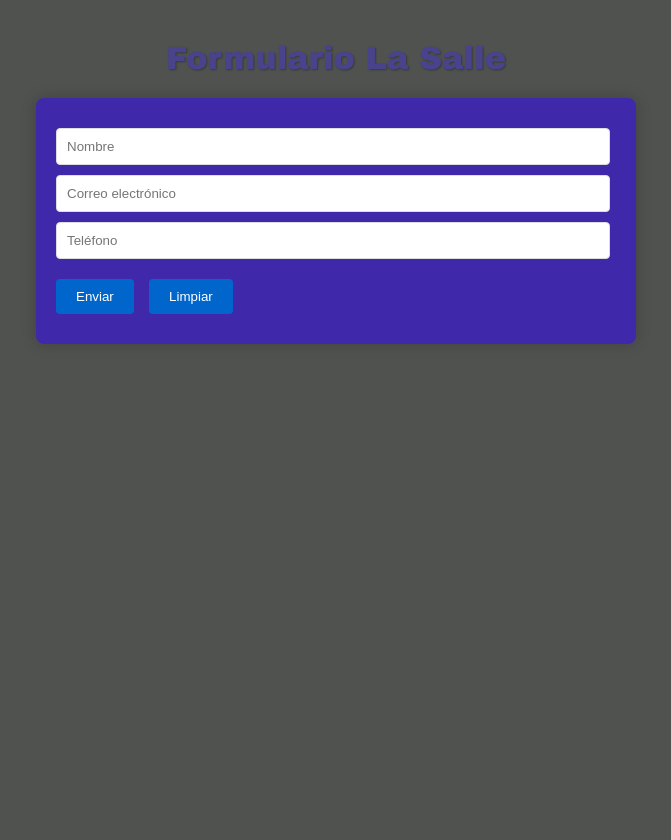
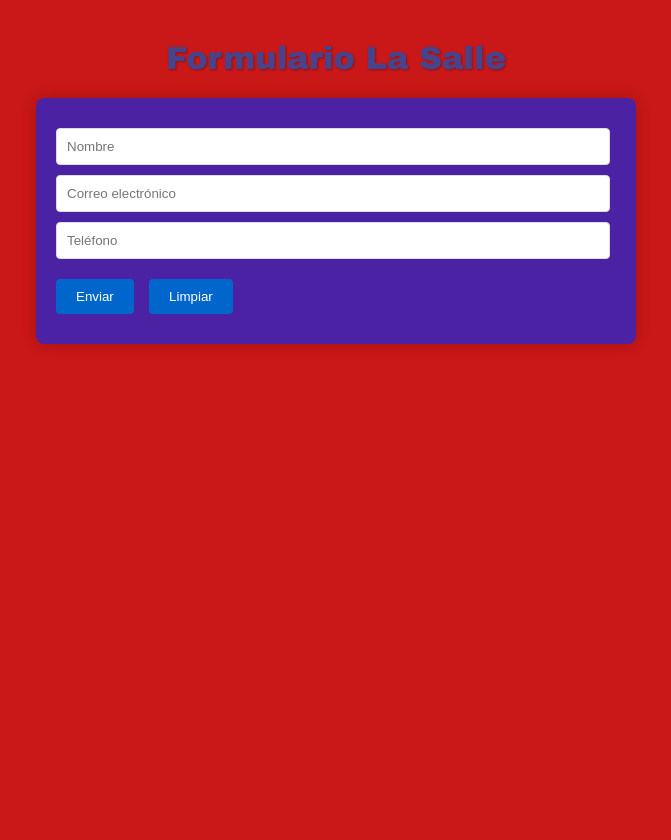
Before and after one commit to dcharry3/FORMULARIO-U-LA-SALLE, a PHP site: page / in a window 1280 px wide. Shown: the whole page, without its empty margins (304-975 px from the left). Run offline with PHP 8.4, Linux system fonts and the light colour scheme.

Commit message:
cambio color a rojo en body

```diff
--- a/index.php
+++ b/index.php
@@ -18,7 +18,7 @@
                 max-width: 600px;
                 margin: 0 auto;
                 padding: 20px;
-                background-color:rgb(80, 82, 80); /* verde cielo */
+                background-color:rgb(202, 23, 23); /* verde cielo */
                 min-height: 100vh;
             }
             h1 {
```
